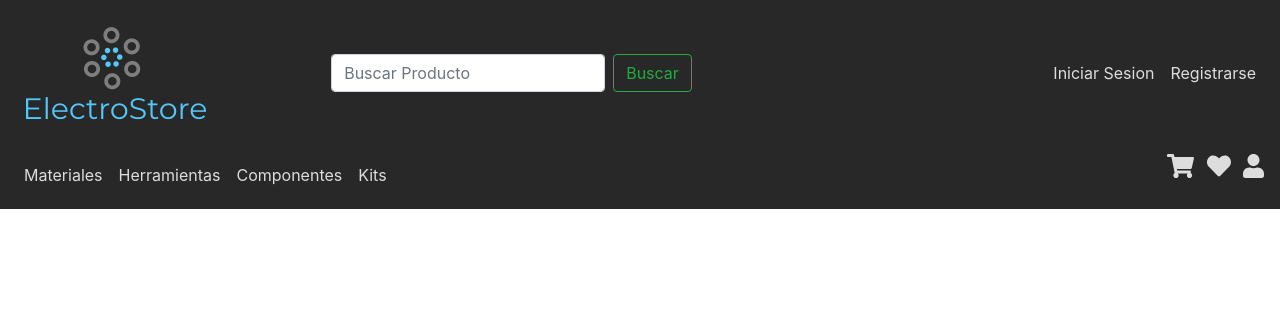
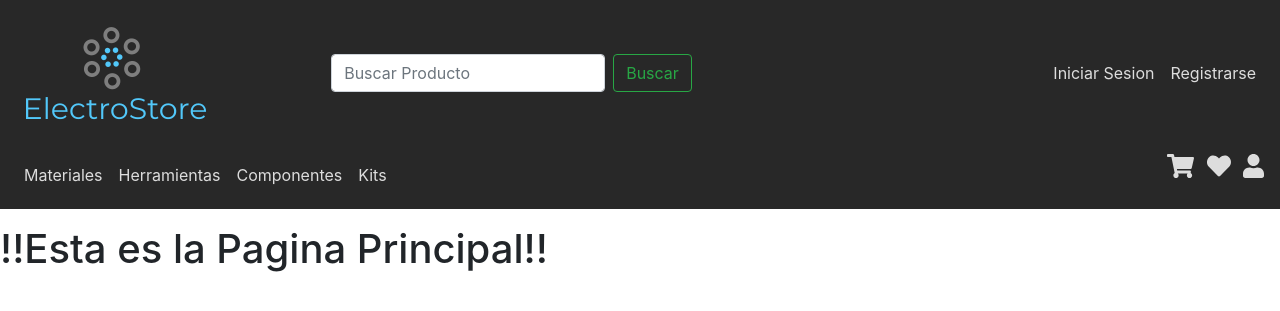
Before and after one commit to hect20/electroStore_django, a Django app: page /home/ in a window 1280 px wide. Shown: the top 311 px of the page. Run offline with Django 3.2, Linux system fonts and the light colour scheme; parts of the project's set-up code (start-up, migrations or seed data) failed here and were passed over; some libraries are stand-ins or nearby versions.

Commit message:
Update index.html

```diff
--- a/electrostore/tiendaonline/templates/index.html
+++ b/electrostore/tiendaonline/templates/index.html
@@ -1 +1,6 @@
 {% extends "base.html" %}
+{% block title %} Bienvenidos! {% endblock%}
+
+{% block content %}
+<p><h1>!!Esta es la Pagina Principal!!</h1></p>
+{% endblock%}
```
